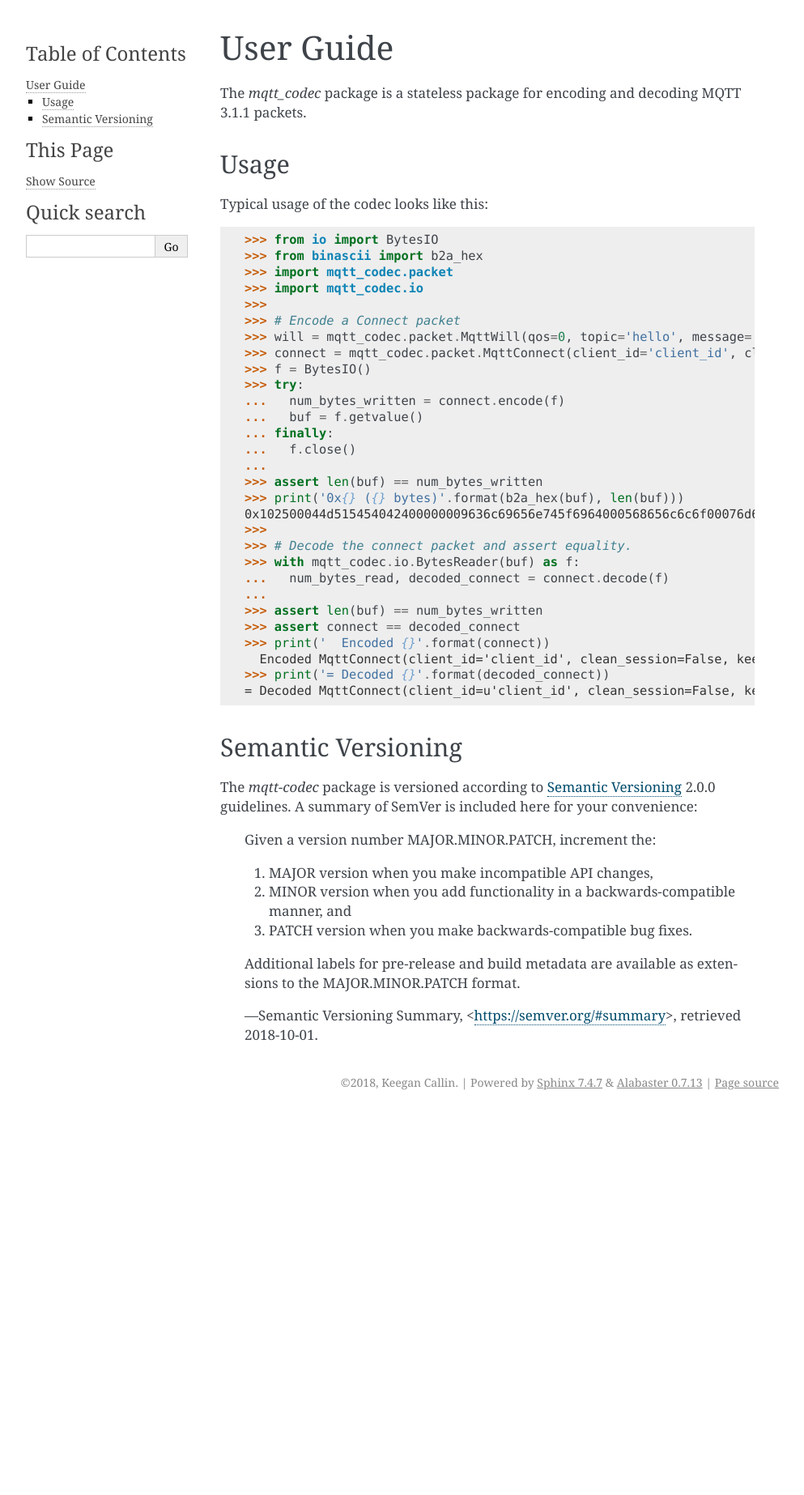
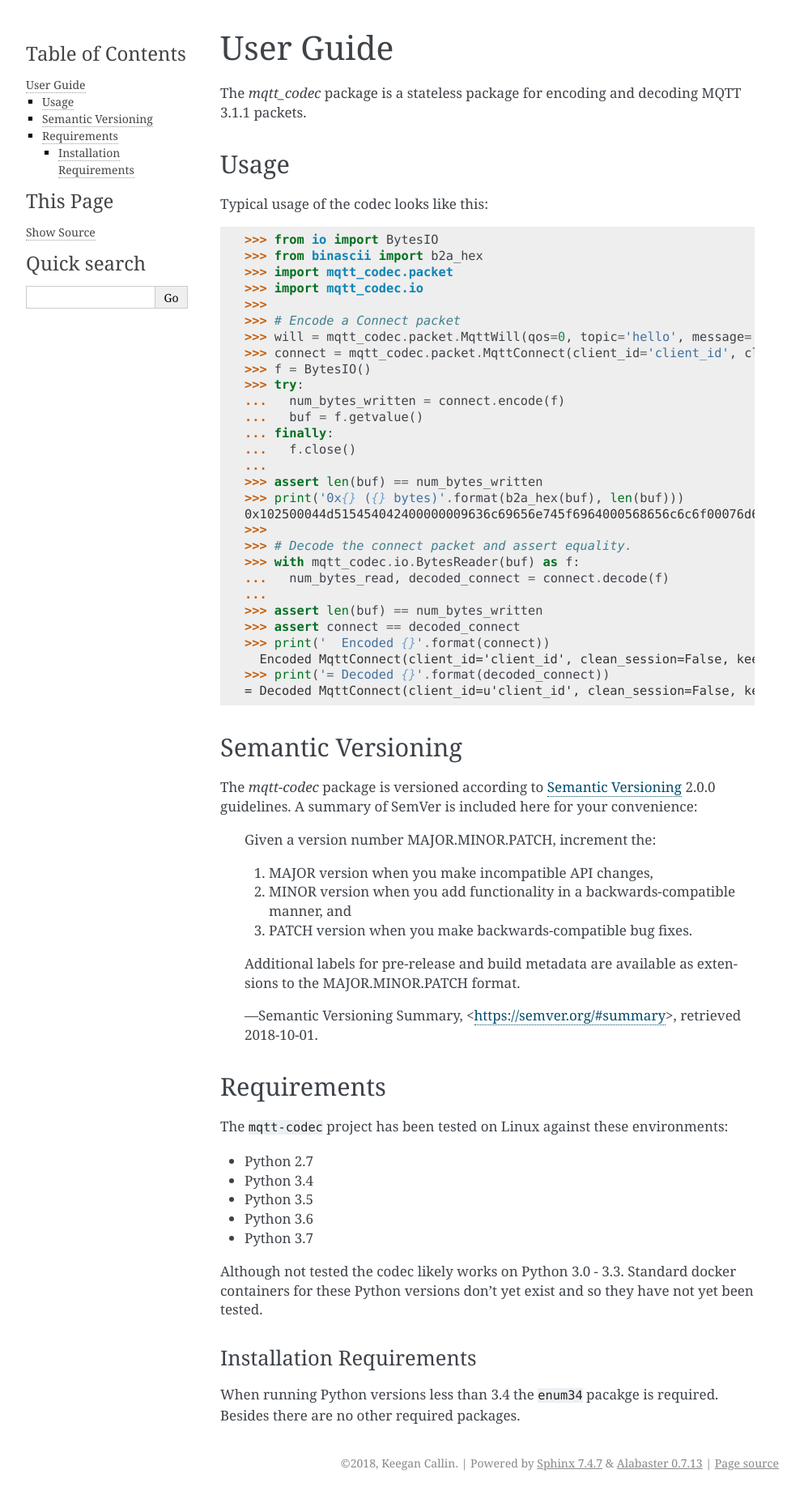
Before and after one commit to kcallin/mqtt-codec, a Sphinx documentation site: the page built from doc/source/user_guide.rst, in a window 1280 px wide. Shown: the whole page at 81% size, without its empty margins (148-1141 px from the left). Built offline with Sphinx 7.4.7, drawn with Linux system fonts in a browser that asks for light colours; before the commit the page ends 1376 px from its top, so only the background shows below that.

Commit message:
Updated project documentation.

```diff
--- a/doc/source/admin.rst
+++ b/doc/source/admin.rst
@@ -198,7 +198,10 @@ Distribute Documentation
 ===========================
 
 Documentation is distributed through
-`readthedocs.org <https://mqtt-codec.readthedocs.io/en/latest>`_.
+`readthedocs.org <https://mqtt-codec.readthedocs.io/en/latest>`_.  After
+a release visit the `mqtt-codec readthedocs project <https://readthedocs.org/projects/mqtt-codec/>`_,
+select "Versions" click on "inactive" versions and make sure that the
+correct versions are marked as "Active".
 
 
 Increment Version Number
--- a/doc/source/user_guide.rst
+++ b/doc/source/user_guide.rst
@@ -61,3 +61,26 @@ included here for your convenience:
     as extensions to the MAJOR.MINOR.PATCH format.
 
     -- Semantic Versioning Summary, <https://semver.org/#summary>, retrieved 2018-10-01.
+
+Requirements
+=============
+
+The ``mqtt-codec`` project has been tested on Linux against these
+environments:
+
+* Python 2.7
+* Python 3.4
+* Python 3.5
+* Python 3.6
+* Python 3.7
+
+Although not tested the codec likely works on Python 3.0 - 3.3.
+Standard docker containers for these Python versions don't yet exist
+and so they have not yet been tested.
+
+
+Installation Requirements
+--------------------------
+
+When running Python versions less than 3.4 the ``enum34`` pacakge is
+required.  Besides there are no other required packages.
--- a/setup.py
+++ b/setup.py
@@ -23,6 +23,8 @@ def read_path(*parts):
 
 py_version = (sys.version_info.major, sys.version_info.minor)
 if py_version < (3, 4):
+    # If updating install_requires then make sure to update the
+    # corresponding documentation in the doc folder.
     install_requires = [
         # Syntax introduced sometime between setuptools-32.1.0 and setuptools-36.7.0
         # 'enum34>=1.1.6;python_version<"3.4"',
@@ -46,6 +48,8 @@ setup(
     #
     python_requires='>=2.7',
     install_requires=install_requires,
+    # If updating tests_require then make sure to update the
+    # corresponding documentation in the doc folder.
     tests_require=[],
     use_2to3=True,
     packages=['mqtt_codec'],
```
Also changed, not shown: README.rst (+28 -3 lines).
